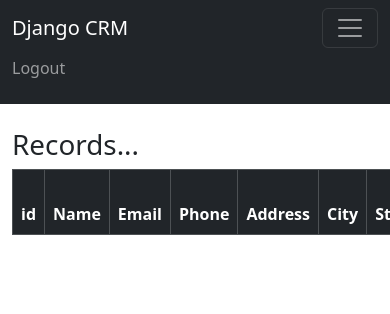
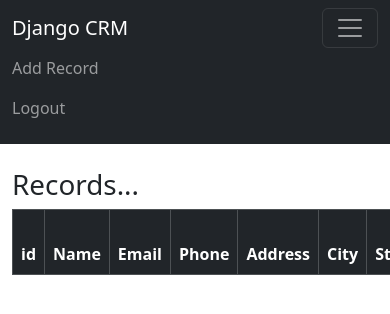
Before and after one commit to VladimirFalkov/django_CRM, a Django app: page / in a window 390 px wide, after a click that opens the changed part; the page is wider, and only the part inside the window is pictured. Shown: the top 314 px of that part. Run offline with Django 4.2, Linux system fonts and the light colour scheme; the visitor is signed in with stand-in values (Sample User, id 1); data that the repository does not hold is empty; parts of the project's set-up code (start-up, migrations or seed data) failed here and were passed over.

Commit message:
added update and delete features

```diff
--- a/dcrm/website/templates/home.html
+++ b/dcrm/website/templates/home.html
@@ -27,7 +27,7 @@
     {% for record in records %}
     <tr>
       <td><a href="{% url 'record' record.id %}">{{ record.id}}</a></td>
-      <td>{{ record.first_name}} {{ record.last_name}}</td>
+      <td><a href="{% url 'record' record.id %}">{{ record.first_name}} {{ record.last_name}}</a></td>
       <td>{{ record.email}}</td>
       <td>{{ record.phone}}</td>
       <td>{{ record.address}}</td>
--- a/dcrm/website/templates/navbar.html
+++ b/dcrm/website/templates/navbar.html
@@ -7,6 +7,9 @@
       <div class="collapse navbar-collapse" id="navbarSupportedContent">
         <ul class="navbar-nav me-auto mb-2 mb-lg-0">
           {% if user.is_authenticated %}
+          <li class="nav-item">
+            <a class="nav-link" href="{% url 'add_record' %}">Add Record</a>
+          </li>
 
           <li class="nav-item">
             <a class="nav-link" href="{% url 'logout' %}">Logout</a>
--- a/dcrm/website/templates/record.html
+++ b/dcrm/website/templates/record.html
@@ -23,6 +23,7 @@
   <br/><br/>
   <a href="{% url 'home' %}" class="btn btn-secondary">Back To All</a>
   <a href="{% url 'delete_record' customer_record.id %}" class="btn btn-danger">Delete</a>
+  <a href="{% url 'update_record' customer_record.id %}" class="btn btn-secondary">Update Record</a>
 
 
 {% endblock %}
--- a/dcrm/website/urls.py
+++ b/dcrm/website/urls.py
@@ -8,4 +8,7 @@ urlpatterns = [
     path("register/", views.register_user, name='register'),
     path("record/<int:pk>", views.customer_record, name='record'),
     path("delete_record/<int:pk>", views.delete_customer, name='delete_record'),
+    path("add_record/", views.add_record, name='add_record'),
+    path("update_record/<int:pk>", views.update_record, name='update_record'),
+
 ]
--- a/dcrm/website/views.py
+++ b/dcrm/website/views.py
@@ -1,7 +1,7 @@
 from django.shortcuts import render, redirect
 from django.contrib.auth import authenticate, login, logout
 from django.contrib import messages
-from .forms import SignUpForm
+from .forms import SignUpForm, AddRecordForm
 from .models import Record
 
 
@@ -69,3 +69,33 @@ def delete_customer(request, pk):
     else:
         messages.success(request, 'You Must Be Logged In To Do That...')
         return redirect('home')
+
+
+def add_record(request):
+    form = AddRecordForm(request.POST or None)
+    if request.user.is_authenticated:
+        if request.method == 'POST':
+            if form.is_valid():
+                add_record = form.save()
+                messages.success(request, 'Record Added...')
+                return redirect('home')
+
+        return render(request, 'add_record.html', {'form': form})
+    else:
+        messages.success(request, 'To Add Record You must Be Logged In...')
+        return redirect('home')
+
+
+def update_record(request, pk):
+    if request.user.is_authenticated:
+        current_record = Record.objects.get(id=pk)
+        form = AddRecordForm(request.POST or None, instance=current_record)
+        if form.is_valid():
+            form.save()
+            messages.success(request, 'Record Has Been Updated...')
+            return redirect('home')
+        return render(request, 'update_record.html', {'form': form})
+
+    else:
+        messages.success(request, 'To Update Record You must Be Logged In...')
+        return redirect('home')
```
Also changed, not shown: dcrm/website/forms.py (+17 -0 lines), dcrm/website/templates/add_record.html (added, +16 -0 lines), dcrm/website/templates/update_record.html (added, +16 -0 lines).
